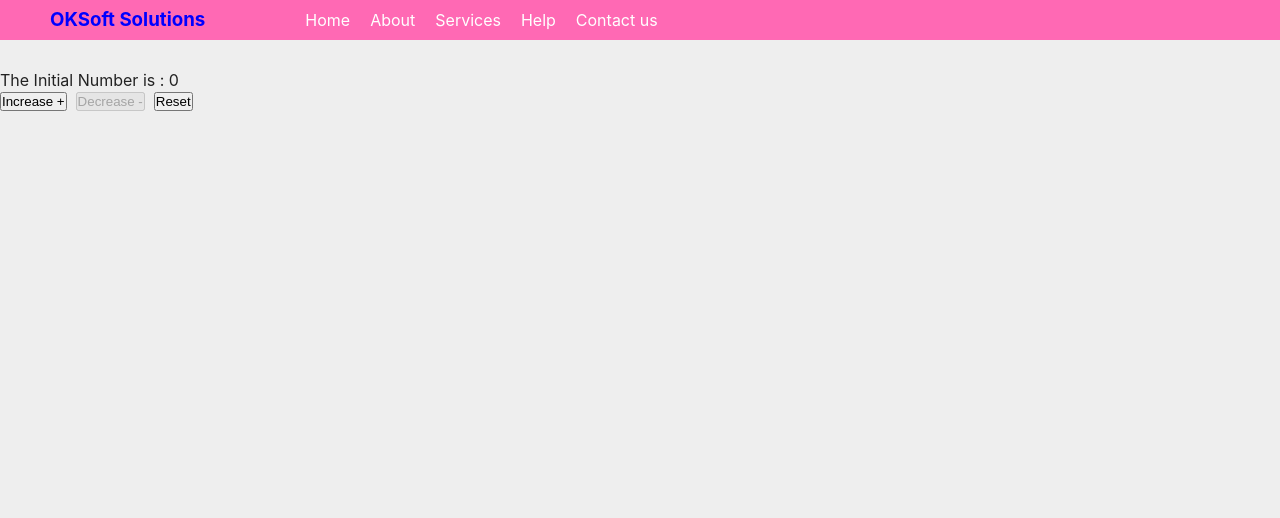
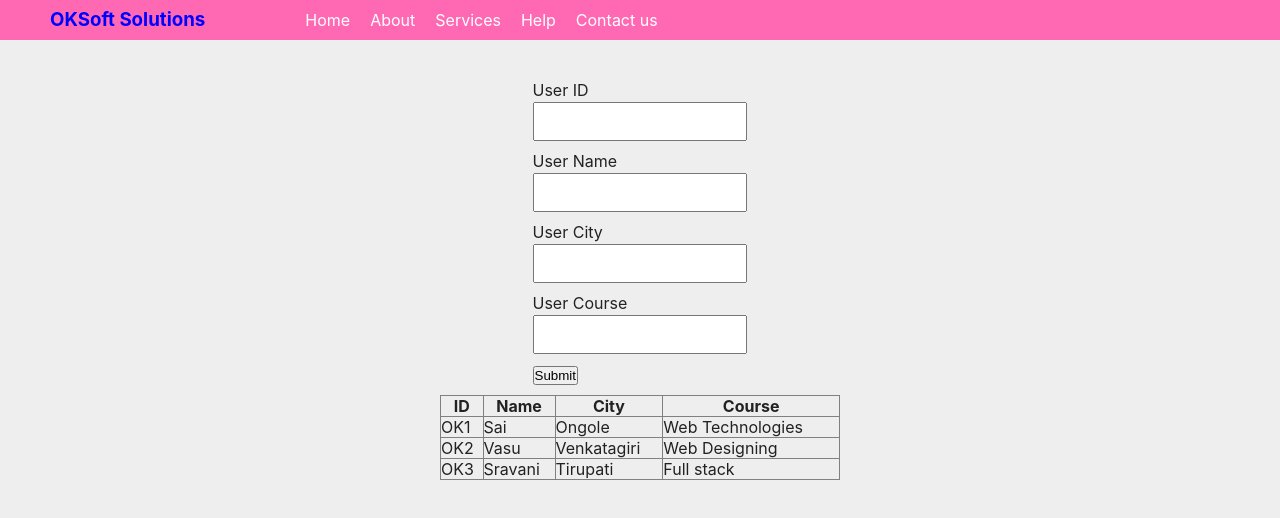
Before and after one commit to techieaneel/webtech_aug2022, a React (Create React App) app: page / in a window 1280 px wide. Shown: the top 518 px of the page. Built offline with nearby package versions, Linux system fonts and the light colour scheme.

Commit message:
Realtime Synerio of use Effect

```diff
--- a/src/App.css
+++ b/src/App.css
@@ -122,3 +122,25 @@ fieldset{
   padding: 5px 0 5px 30px;
   color: blueviolet;
 }
+
+form{
+  margin: auto;
+  width: 215px;
+}
+
+.form_row{
+  margin: 10px auto;
+}
+
+.form_row label{
+  display: block;
+  margin-bottom: 2px;
+}
+
+.form_row input{
+  display: block;
+  width: 200px;
+  height: 25px;
+  padding: 5px;
+  margin-bottom: 5px;
+}
--- a/src/App.js
+++ b/src/App.js
@@ -4,46 +4,15 @@ import Logo from './components/logo';
 import Menu from './components/menu';
 
 function App() {
+  // let [userData, setUserData] = useState([]);
+  let [userData, setUserData] = useState([
+    {id: "OK1", name: "Sai", city: "Ongole", course: "Web Technologies"},
+    {id: "OK2", name: "Vasu", city: "Venkatagiri", course: "Web Designing"},
+    {id: "OK3", name: "Sravani", city: "Tirupati", course: "Full stack"},
+  ]);
 
-  let [initNum, setInitNum] = useState(0);
-  let [isDecDisabled, setIsDecDisabled] = useState(false);
-  console.log("initNum: ", initNum);
-  console.log("isDecDisabled: ", isDecDisabled);
-
-  // useEffect(() =>{},[]); // Syntax
-  /* useEffect(() => { // It Renders only Once
-
-  },[]); */
-
-  useEffect(() => { // It Renders Each Time when "initNum" state Changes.
-    initNum === 0 ? setIsDecDisabled(true) : setIsDecDisabled(false);
-  },[initNum]);
-
-  // useEffect(() => { // It Renders when Component unmount
-  //   return () => {
-  //     console.log("cleaned up");
-  //   };
-  // },[]);
-
-
-  const incHandler = () => {
-    console.log("initNum: ", initNum);
-    setInitNum(initNum + 1);
-    initNum === 0 ? setIsDecDisabled(true) : setIsDecDisabled(false);
-  }
-
-  const decHandler = () => {
-    console.log("initNum: ", initNum);
-    setInitNum(initNum - 1);
-    initNum === 0 ? setIsDecDisabled(true) : setIsDecDisabled(false);
-  }
-
-  const resetHandler = () => {
-    console.log("initNum: ", initNum);
-    setInitNum(0);
-    initNum === 0 ? setIsDecDisabled(true) : setIsDecDisabled(false);
-  }
-
+  useEffect(() => {
+  },[userData]);
 
   return (
     <React.Fragment>
@@ -54,19 +23,78 @@ function App() {
         </div>
 
         <div className="section">
-          <p>The Initial Number is : {initNum}</p>
-          {/* <button  onClick={num => setInitNum(initNum + 1)}>Increase +</button> &nbsp;
-          <button onClick={num => setInitNum(initNum - 1)}>Decrease -</button> &nbsp;
-          <button onClick={num => setInitNum(0)}>Reset</button> */}
+          {/* <table border="1" width="400" style={{borderCollapse: "collapse", margin: "auto"}}>
+            <thead>
+              <tr>
+                <th>ID</th>
+                <th>Name</th>
+                <th>City</th>
+                <th>Course</th>
+              </tr>
+            </thead>
+            <tbody>
+              <tr>
+                <td>OK1</td>
+                <td>Sai</td>
+                <td>Ongole</td>
+                <td>Web Technologies</td>
+              </tr>
+              <tr>
+                <td>OK2</td>
+                <td>Vasu</td>
+                <td>Venkatagiri</td>
+                <td>Web Designing</td>
+              </tr>
+              <tr>
+                <td>OK3</td>
+                <td>Sravani</td>
+                <td>Tirupati</td>
+                <td>Full stack</td>
+              </tr>
+            </tbody>
+          </table> */}
 
-          <button onClick={incHandler}>Increase +</button> &nbsp;
-          <button
-            disabled={isDecDisabled}
-            onClick={decHandler}
-          >
-            Decrease -
-          </button> &nbsp;
-          <button onClick={resetHandler}>Reset</button>
+          <form>
+            <div className='form_row'>
+              <label htmlFor='uid'>User ID</label>
+              <input type="text" id="uid" />
+            </div>
+            <div className='form_row'>
+              <label htmlFor='uname'>User Name</label>
+              <input type="text" id="uname" />
+            </div>
+            <div className='form_row'>
+              <label htmlFor='ucity'>User City</label>
+              <input type="text" id="ucity" />
+            </div>
+            <div className='form_row'>
+              <label htmlFor='ucourse'>User Course</label>
+              <input type="text" id="ucourse" />
+            </div>
+            <div className='form_row'>
+              <button>Submit</button>
+            </div>
+          </form>
+          <table border="1" width="400" style={{borderCollapse: "collapse", margin: "auto"}}>
+            <thead>
+              <tr>
+                <th>ID</th>
+                <th>Name</th>
+                <th>City</th>
+                <th>Course</th>
+              </tr>
+            </thead>
+            <tbody>
+            {userData.map(item =>
+              <tr key={item.id}>
+                <td>{item.id}</td>
+                <td>{item.name}</td>
+                <td>{item.city}</td>
+                <td>{item.course}</td>
+              </tr>
+            )}
+            </tbody>
+          </table>
         </div>
       </div>
     </React.Fragment>
```
